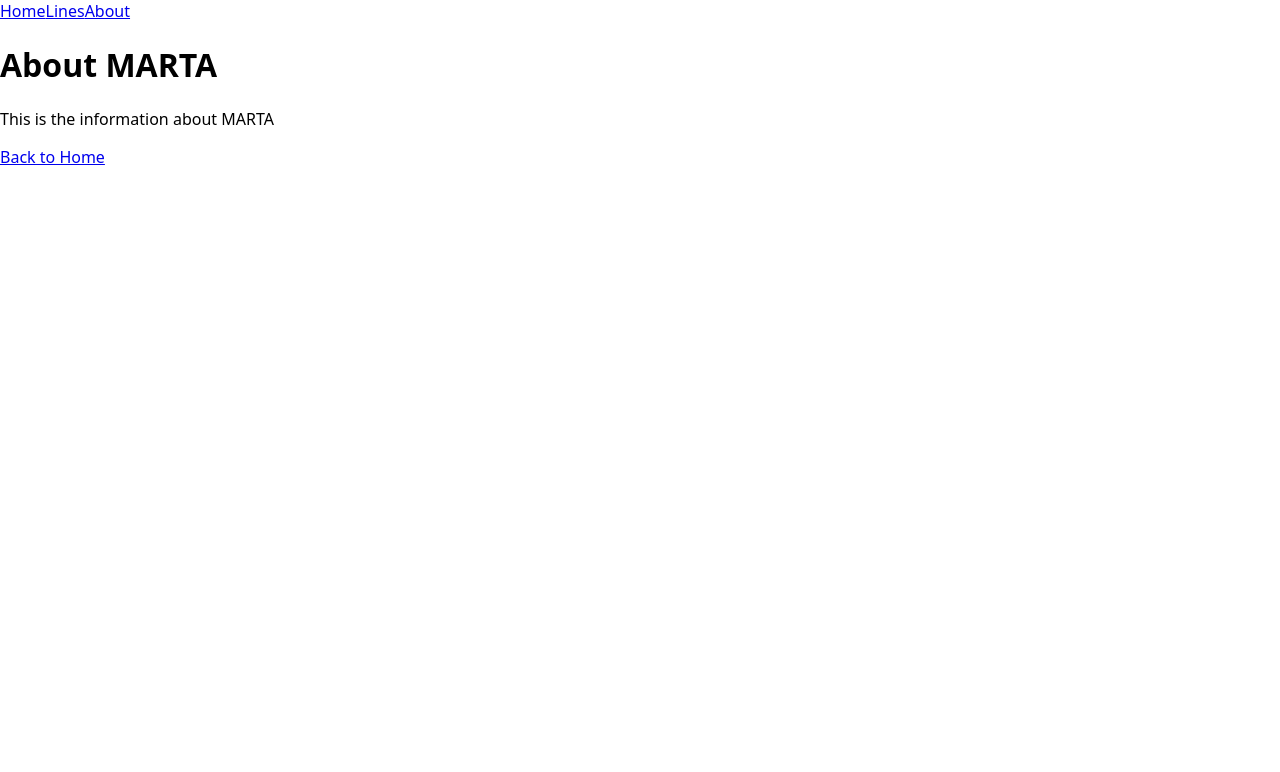
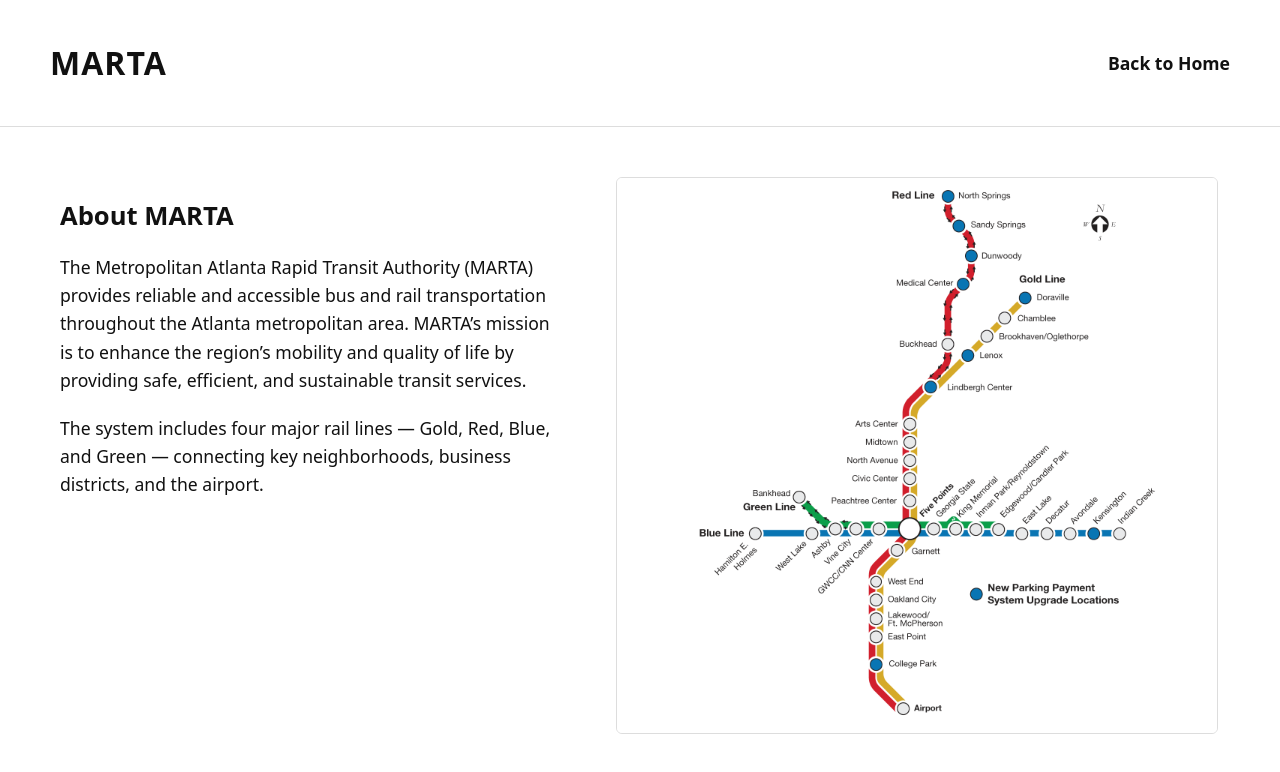
Before and after one commit to ruhundesilva/project1-f25-ruhundesilva, a React (Vite) app in the folder marta-interface/: page /about in a window 1280 px wide. Shown: the top 772 px of the page. Built offline with nearby package versions, Linux system fonts and the light colour scheme.

Commit message:
About page is sorted

```diff
--- a/marta-interface/src/App.tsx
+++ b/marta-interface/src/App.tsx
@@ -8,12 +8,6 @@
 function App() {
   return (
     <BrowserRouter>
-      <div className="nav-bar">
-        <Link to="/">Home</Link>
-        <Link to="/lines">Lines</Link>
-        <Link to="/about">About</Link>
-      </div>
-
       <Routes>
         <Route path="/" Component={Home} />
         <Route path="/lines" Component={LinesPage} />
--- a/marta-interface/src/pages/About.css
+++ b/marta-interface/src/pages/About.css
@@ -1,32 +1,71 @@
 .about-container {
-  background: #fff;
-  color: #111;
-  min-height: 100vh;
-  padding: 60px 100px;
   display: flex;
   flex-direction: column;
-  align-items: flex-start;
-  gap: 20px;
+  min-height: 100vh;
+  background-color: #fff;
+  color: #111;
 }
 
-.about-container h1 {
+.about-header {
+  display: flex;
+  justify-content: space-between;
+  align-items: center;
+  padding: 20px 50px;
+  border-bottom: 1px solid #ddd;
+}
+
+.about-title {
   font-size: 2rem;
   font-weight: 800;
-  margin-bottom: 10px;
+  letter-spacing: 1px;
 }
 
-.about-container p {
-  font-size: 1.2rem;
-  line-height: 1.6;
-  max-width: 700px;
+.about-home-link {
+  font-weight: 600;
+  font-size: 1.1rem;
+  text-decoration: none;
+  color: #111;
+}
+.about-home-link:hover {
+  text-decoration: underline;
 }
 
-.back-link {
-  margin-top: 20px;
-  text-decoration: none;
-  color: #0077cc;
-  font-weight: 600;
+.about-main {
+  display: flex;
+  justify-content: space-between;
+  align-items: flex-start;
+  padding: 50px 60px;
+  gap: 50px;
 }
-.back-link:hover {
-  text-decoration: underline;
+
+.about-text {
+  flex: 1;
+  max-width: 600px;
 }
+
+.about-text h2 {
+  font-size: 1.6rem;
+  font-weight: 800;
+  margin-bottom: 20px;
+}
+
+.about-text p {
+  font-size: 1.1rem;
+  line-height: 1.6;
+  margin-bottom: 20px;
+}
+
+.about-image {
+  flex: 1.2;
+  display: flex;
+  justify-content: center;
+}
+
+.about-image img {
+  width: 100%;
+  max-width: 600px;
+  height: auto;
+  object-fit: contain;
+  border: 1px solid #ddd;
+  border-radius: 6px;
+}
--- a/marta-interface/src/pages/About.tsx
+++ b/marta-interface/src/pages/About.tsx
@@ -1,12 +1,39 @@
 import React from "react";
 import { Link, BrowserRouter, Route, Routes } from "react-router-dom";
+import "./About.css";
+import MartaMap from "../assets/Marta_Map.png";
 
 export default function About() {
   return (
     <div className="about-container">
-      <h1>About MARTA</h1>
-      <p>This is the information about MARTA</p>
-      <Link to="/" className="back-link">Back to Home</Link>
+      <header className="about-header">
+        <h1 className="about-title">MARTA</h1>
+        <Link to="/" className="about-home-link">
+          Back to Home
+        </Link>
+      </header>
+
+      <main className="about-main">
+        <section className="about-text">
+          <h2>About MARTA</h2>
+          <p>
+            The Metropolitan Atlanta Rapid Transit Authority (MARTA) provides
+            reliable and accessible bus and rail transportation throughout the
+            Atlanta metropolitan area. MARTA’s mission is to enhance the
+            region’s mobility and quality of life by providing safe, efficient,
+            and sustainable transit services.
+          </p>
+          <p>
+            The system includes four major rail lines — Gold, Red, Blue, and
+            Green — connecting key neighborhoods, business districts, and the
+            airport.
+          </p>
+        </section>
+
+        <section className="about-image">
+          <img src={MartaMap} alt="MARTA rail map" />
+        </section>
+      </main>
     </div>
   );
 }
```
Also changed, not shown: marta-interface/src/assets/Marta_Map.png (added).
